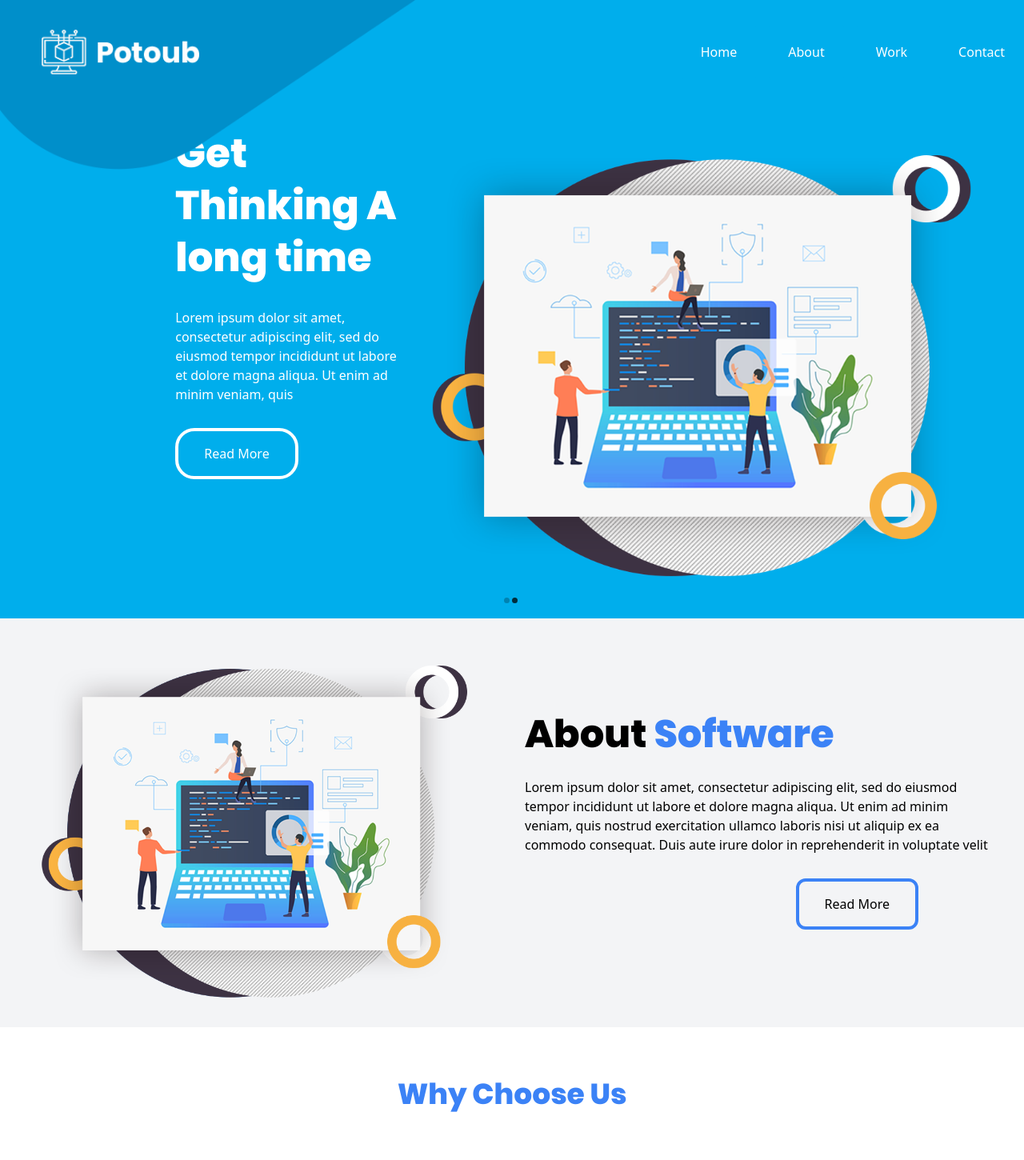
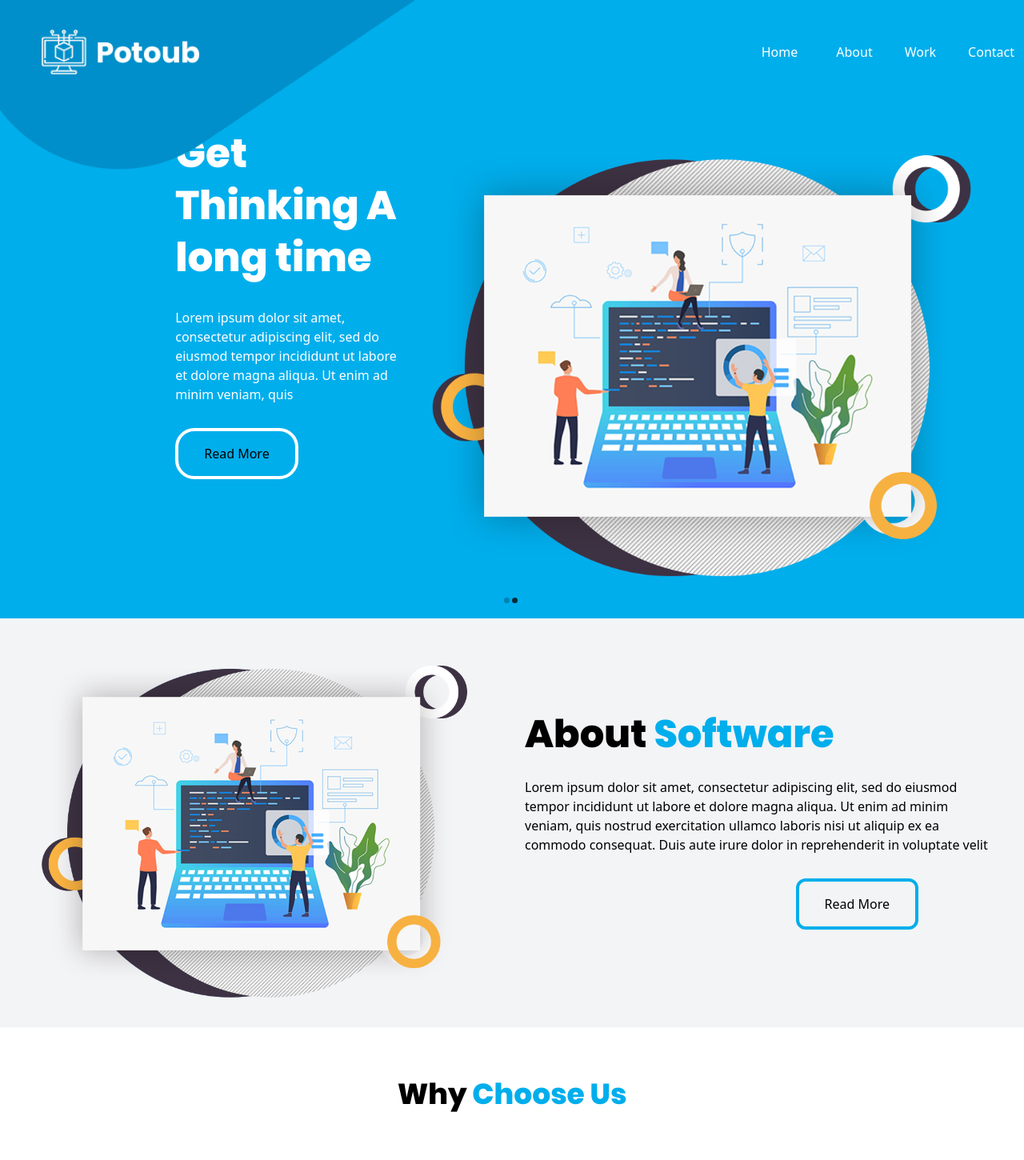
Before and after one commit to Hadi98/ReactWeb, a Next.js app: page / in a window 1280 px wide. Shown: the top 1450 px of the page at 80% size. Built offline with nearby package versions, Linux system fonts and the light colour scheme.

Commit message:
update 3

```diff
--- /dev/null
+++ b/components/NavButtonComponents.tsx
@@ -0,0 +1,47 @@
+import React, { useState } from 'react';
+
+interface NavButtonProps {
+  href: string;
+  children: React.ReactNode;
+}
+
+const NavButton: React.FC<NavButtonProps> = ({ href, children }) => {
+  const [isHovered, setIsHovered] = useState(false);
+
+  const buttonStyle: React.CSSProperties = {
+    padding: '6px 12px',
+    borderRadius: '8px',
+    cursor: 'pointer',
+    backgroundColor: isHovered ? 'white' : 'rgb(0, 174, 236)',
+    color: isHovered ? 'rgb(0, 174, 236)' : 'white',
+    transition: 'height 0.3s, background-color 0.3s, color 0.3s',
+    height: isHovered ? '30px' : '40px',
+    display: 'flex',
+    alignItems: 'center',
+  };
+
+  return (
+    <a
+      href={href}
+      className="m-2"
+      style={{ ...buttonStyle }}
+      onMouseEnter={() => setIsHovered(true)}
+      onMouseLeave={() => setIsHovered(false)}
+    >
+      <span style={{ flex: '1' }}>{children}</span>
+    </a>
+  );
+};
+
+const MyComponent: React.FC = () => {
+  return (
+    <div className="flex space-x-4">
+      <NavButton href="#">Home</NavButton>
+      <NavButton href="#">About</NavButton>
+      <NavButton href="#">Work</NavButton>
+      <NavButton href="#">Contact</NavButton>
+    </div>
+  );
+};
+
+export default MyComponent;
--- a/components/ReadMore.tsx
+++ b/components/ReadMore.tsx
@@ -1,3 +1,4 @@
+// ReadMore.tsx
 import React from 'react';
 
 interface ReadMoreProps {
@@ -6,10 +7,10 @@ interface ReadMoreProps {
 
 const ReadMore: React.FC<ReadMoreProps> = ({ backgroundColor }) => {
   // Define a dynamic className based on the backgroundColor prop
-  const buttonClassName = `px-8 py-4 border-4 ${backgroundColor === 'gray' ? 'border-blue-500 bg-gray-100 text-black' : 'border-white bg-custom-blue text-white'} transition-colors`;
+  const buttonClassName = `px-8 py-4 border-4 ${backgroundColor === 'gray' ? 'border-custom-blue bg-gray-100 text-black' : 'border-white bg-custom-blue text-black'} transition-colors`;
 
   // Define the hover effect styles based on the backgroundColor prop
-  const hoverStyle = backgroundColor === 'gray' ? 'hover:bg-blue-500 hover:text-white' : 'hover:bg-black hover:text-custom-blue';
+  const hoverStyle = backgroundColor === 'gray' ? 'hover:bg-blue-400 hover:border-custom-blue hover:text-white' : 'hover:bg-black hover:text-white';
 
   // Define the border radius based on the backgroundColor prop
   const borderRadius = backgroundColor === 'gray' ? '12px' : '24px';
--- a/components/TwoDivsComponent.tsx
+++ b/components/TwoDivsComponent.tsx
@@ -27,7 +27,7 @@ const TwoDivsComponent: React.FC<TwoDivsComponentProps> = ({
           <div className="w-1/2 flex flex-col justify-center m-4">
             <div className="flex flex-col justify-center h-full">
               <h1 className="text-5xl font-bold" style={{ textAlign: 'left' }}>
-                <span>About</span> <span className="text-blue-500">Software</span>
+                <span>About</span> <span className="text-custom-blue">Software</span>
               </h1>
             </div>
             <p style={{marginTop:'30px'}}>
@@ -47,7 +47,7 @@ const TwoDivsComponent: React.FC<TwoDivsComponentProps> = ({
           <div className="w-1/2 flex flex-col justify-center m-4">
             <div className="flex flex-col justify-center h-full">
               <h1 className="text-5xl font-bold" style={{ textAlign: 'left' }}>
-              <span>How It</span> <span className="text-blue-500">Works</span>
+              <span>How It</span> <span className="text-custom-blue">Works</span>
               </h1>
             </div>
             <p style={{marginTop:'30px'}}>
--- a/pages/index.tsx
+++ b/pages/index.tsx
@@ -8,6 +8,7 @@ import VerticalTabs from "../components/Tabs";
 import FourInputComponent from "../components/InputComponents"
 import Footer from "../components/Footer";
 import Copyright from "../components/Copyright";
+import MyComponent from "../components/NavButtonComponents";
 
 export default function Home() {
   // Original aspect ratio of the cross_top.png image
@@ -37,25 +38,7 @@ export default function Home() {
 
         {/* Buttons set at the top right position */}
         <div className="flex space-x-4">
-          {/* Home Button */}
-          <a href="#" className="p-6 rounded-md text-white bg-custom-blue hover:bg-white hover:my-0 transform hover:scale-50 transition-transform">
-            Home
-          </a>
-
-          {/* About Button */}
-          <a href="#" className="p-6 rounded-md text-white bg-custom-blue hover:bg-white hover:my-0 transform hover:scale-50 transition-transform">
-            About
-          </a>
-
-          {/* Work Button */}
-          <a href="#" className="p-6 rounded-md text-white bg-custom-blue hover:bg-white hover:my-0 transform hover:scale-50 transition-transform">
-            Work
-          </a>
-
-          {/* Contact Button */}
-          <a href="#" className="p-6 rounded-md text-white bg-custom-blue hover:bg-white hover:my-0 transform hover:scale-50 transition-transform">
-            Contact
-          </a>
+          <MyComponent/>
         </div>
       </div>
       <div className="h-16" />
@@ -80,8 +63,8 @@ export default function Home() {
       {/* Material-UI Tabs */}
       <div className="flex flex-col flex-grow h-90vh">
         <div className="text-center py-16 bg-white h-30vh">
-          <h2 className="text-4xl font-Poppins-ExtraBold text-blue-500">
-            <span>Why</span>  <span>Choose Us</span>
+          <h2 className="text-4xl font-Poppins-ExtraBold">
+            <span>Why</span>  <span className="text-custom-blue">Choose Us</span>
           </h2>
         </div>
         <VerticalTabs />
--- a/styles/global.css
+++ b/styles/global.css
@@ -1,3 +1,4 @@
+/* global.css */
 @import 'tailwindcss/base';
 @import 'tailwindcss/components';
 @import 'tailwindcss/utilities';
@@ -10,12 +11,17 @@ h1, h2 {
   font-family: 'Poppins-ExtraBold', sans-serif;
 }
 
+/* Define the custom blue background color */
 .bg-custom-blue {
   background-color: rgb(0, 174, 236);
 }
 
-.bg-custom-blue a:hover {
-  background-color: white;
+/* Define the custom blue text color */
+.text-custom-blue {
   color: rgb(0, 174, 236);
+}
 
+/* Define the custom blue border color */
+.border-custom-blue {
+  border-color: rgb(0, 174, 236);
 }
```
